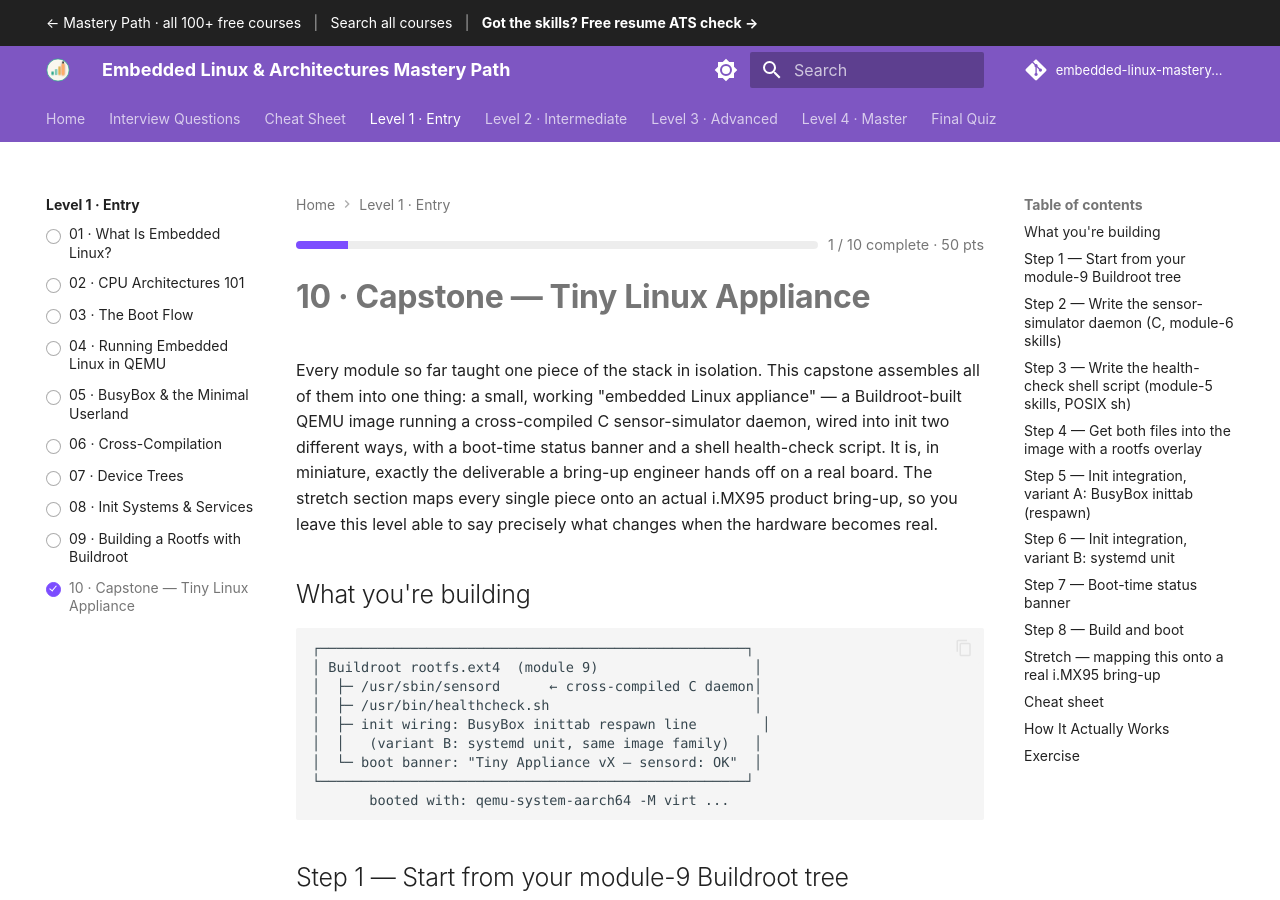
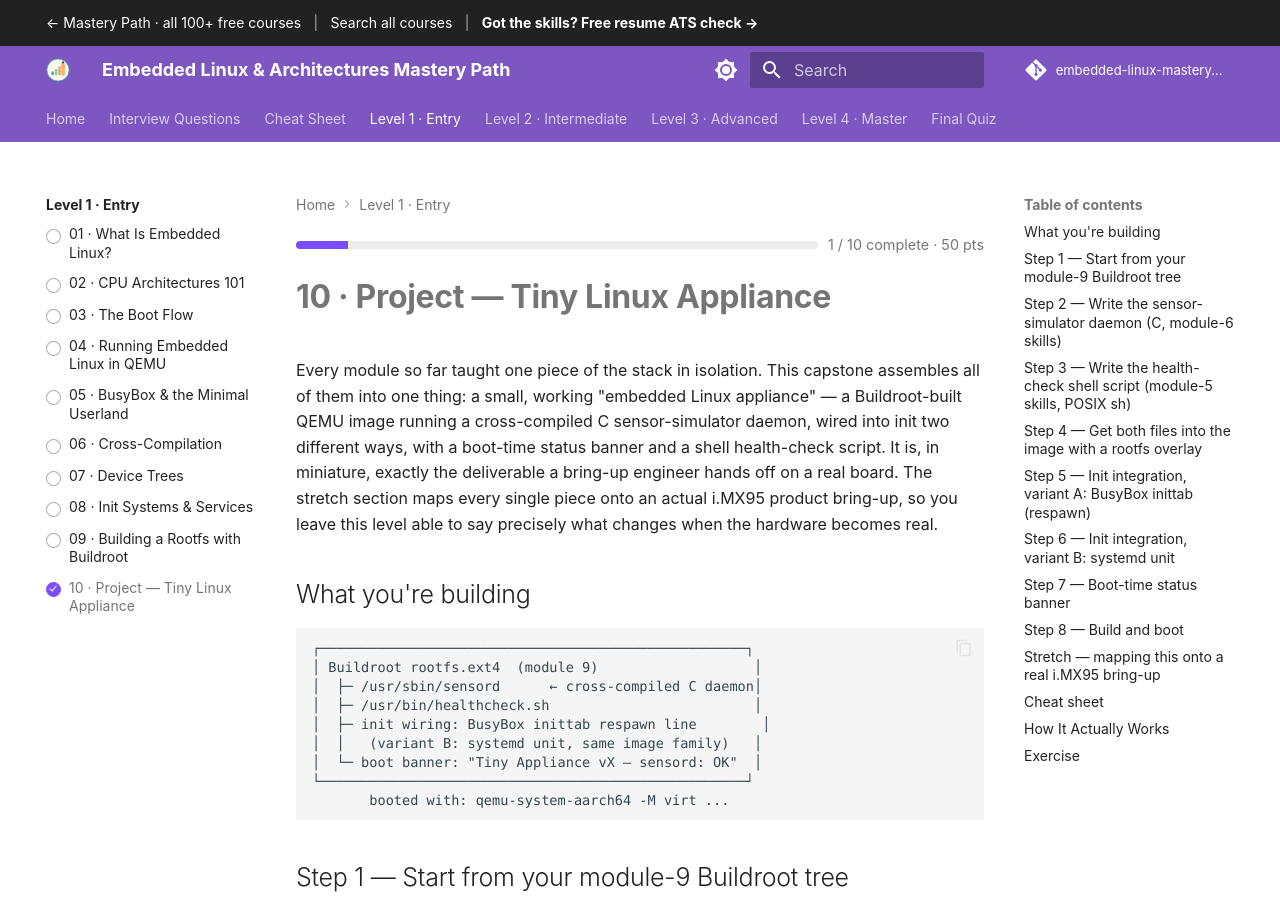
Before and after one commit to SIGILIPELLI/embedded-linux-mastery-path, an MkDocs documentation site: the page built from docs/level-1/10-capstone-appliance.md, in a window 1280 px wide and 900 px high. Built offline with MkDocs 1.6.1 and Material for MkDocs 9.7.7, drawn with Linux system fonts in a browser that asks for light colours; comment, search, counter and statistics services are not loaded.

Commit message:
Level-end build pages are titled Project; Capstone is reserved for the Level 4 course capstone
Co-Authored-By: Claude Sonnet 5.5 <noreply@anthropic.com>

```diff
--- a/docs/level-1/10-capstone-appliance.md
+++ b/docs/level-1/10-capstone-appliance.md
@@ -2,7 +2,7 @@
 description: "Capstone — Tiny Linux Appliance — Every module so far taught one piece of the stack in isolation. This capstone assembles all of them into one thing: a…"
 ---
 
-# 10 · Capstone — Tiny Linux Appliance
+# 10 · Project — Tiny Linux Appliance
 
 Every module so far taught one piece of the stack in isolation. This
 capstone assembles all of them into one thing: a small, working "embedded
--- a/mkdocs.yml
+++ b/mkdocs.yml
@@ -94,7 +94,7 @@ nav:
       - "07 · Device Trees": level-1/07-device-trees.md
       - "08 · Init Systems & Services": level-1/08-init-systems-services.md
       - "09 · Building a Rootfs with Buildroot": level-1/09-buildroot-rootfs.md
-      - "10 · Capstone — Tiny Linux Appliance": level-1/10-capstone-appliance.md
+      - "10 · Project — Tiny Linux Appliance": level-1/10-capstone-appliance.md
   - "Level 2 · Intermediate":
       - Overview: level-2/index.md
       - "01 · Yocto Fundamentals": level-2/01-yocto-fundamentals.md
```
